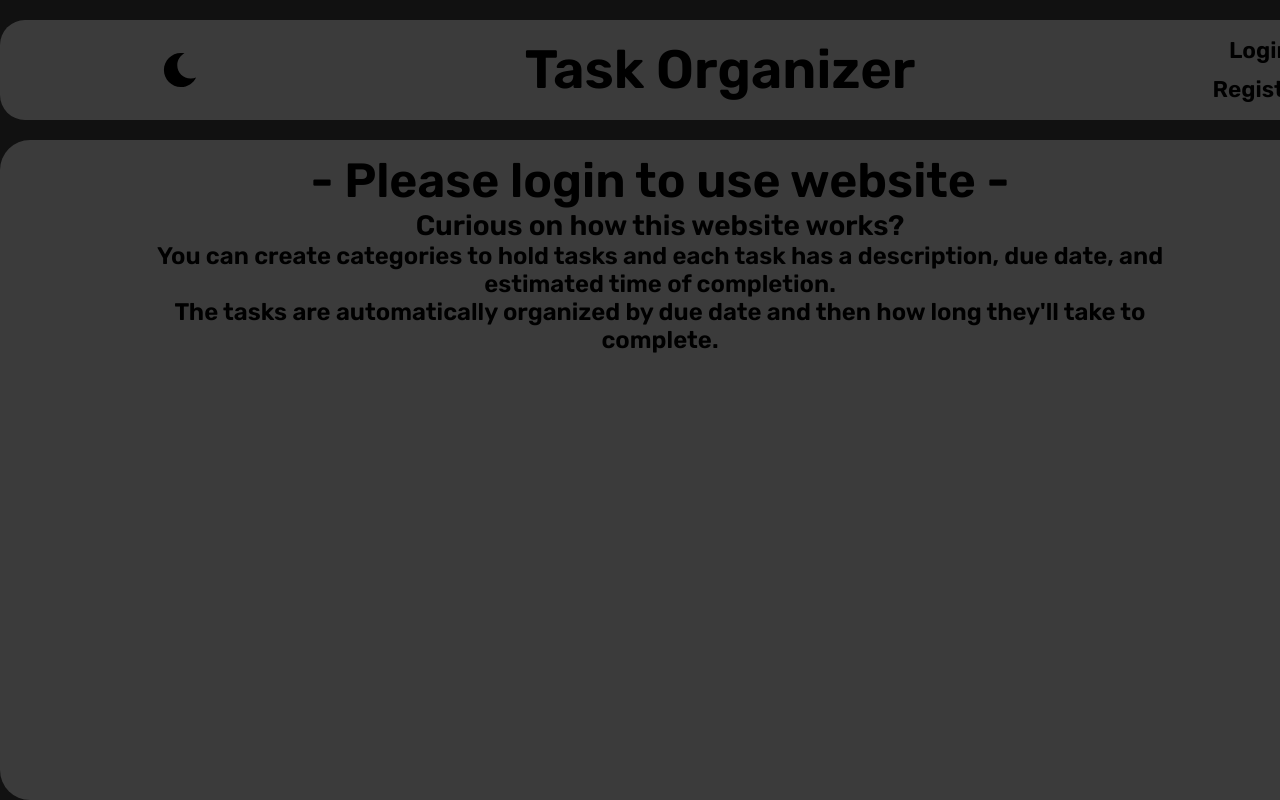
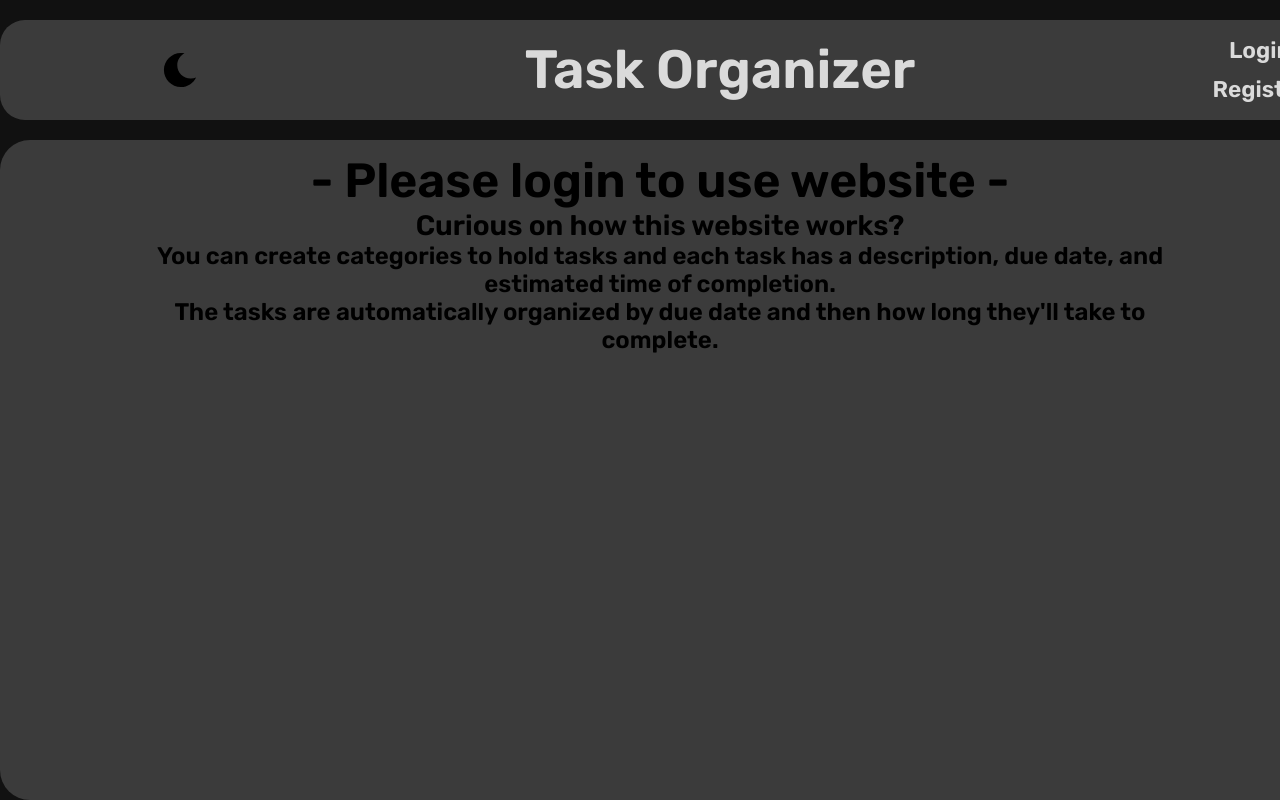
Before and after one commit to isaacfolmsbee/TaskOrganizerClient, a Vue app: page / in a window 1280 px wide. Shown: the top 800 px of the page. Built offline with nearby package versions, Linux system fonts and the light colour scheme.

Commit message:
Updated text color

```diff
--- a/src/App.vue
+++ b/src/App.vue
@@ -47,7 +47,7 @@ export default {
 	--background-tertiary: #939393;
 	--dark-red: #992222;
 	--light-red: #c33737;
-	--text: #000000;
+	--text: #dadada;
 	--text-offset: #494949;
 	--text-secondary: #222222;
 	--border-color: #ffffff;
@@ -69,7 +69,7 @@ export default {
 	--background-tertiary: #6C6C6C;
 	--dark-red: #992222;
 	--light-red: #c33737;
-	--text: #dbdbdb;
+	--text: #000000;
 	--text-offset: #494949;
 	--text-secondary: #222222;
 	--border-color: #000000;
```
